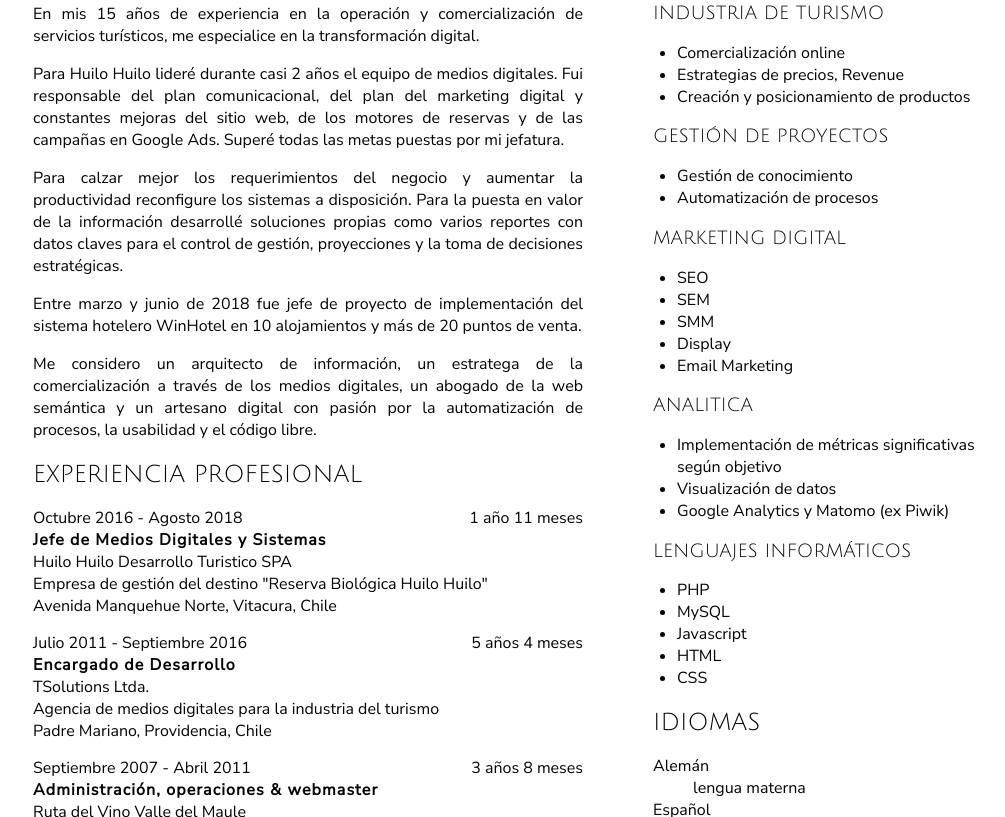
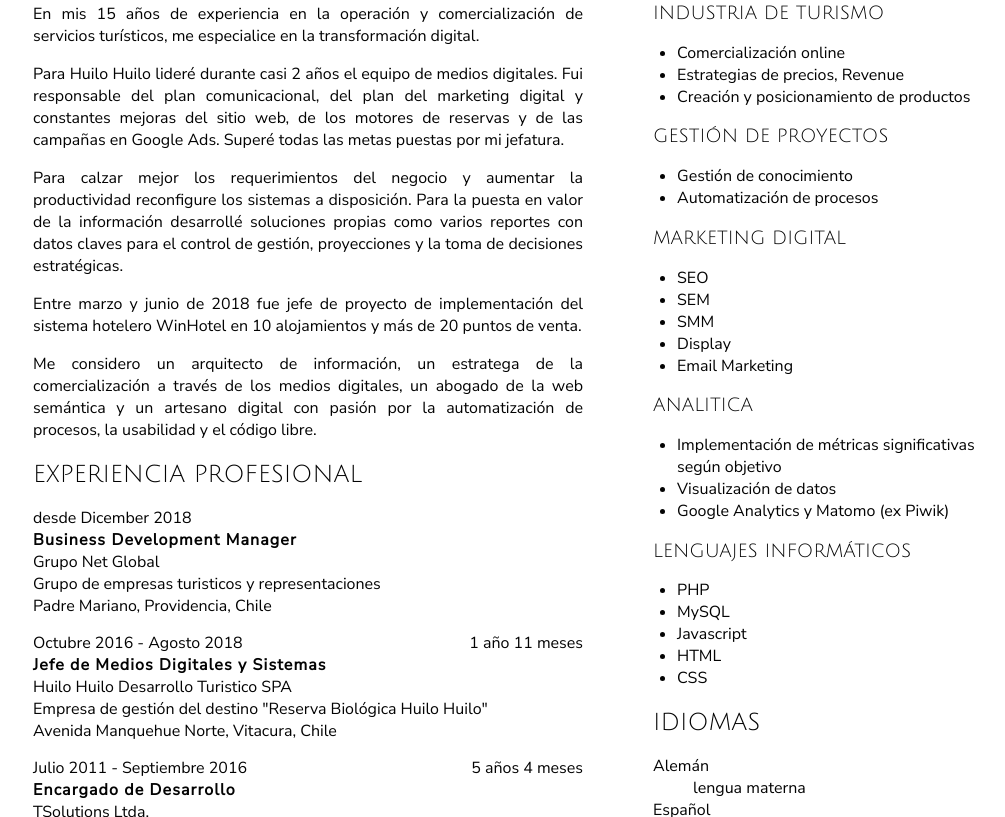
Before and after one commit to seschbra/seschbra.github.io, a plain HTML site: page index.html in a window 1280 px wide. Shown: the part 377-1194 px from the top of the page, without its empty margins (127-1132 px from the left). Drawn offline with Linux system fonts and the light colour scheme.

Commit message:
Add current work

```diff
--- a/index.html
+++ b/index.html
@@ -106,6 +106,23 @@
 						</div>
 						<h2>Experiencia Profesional</h2>
 						<ul class="spacious">
+							<li itemprop="memberOf" itemscope itemtype="http://schema.org/Role">
+								<div>
+									<meta itemprop="startDate" content="2018-12" />
+									desde Dicember 2018
+								</div>
+								<strong itemprop="roleName">Business Development Manager</strong>
+								<div itemprop="memberOf" itemscope itemtype="http://schema.org/Organization">
+									<div itemprop="name">Grupo Net Global</div>
+									<meta itemprop="sameAs" content="http://gruponetglobal.com" />
+									<div itemprop="description">Grupo de empresas turisticos y representaciones</div>
+									<address itemprop="address" itemscope itemtype="http://schema.org/PostalAddress">
+										<span itemprop="streetAddress">Padre Mariano</span>,
+										<span itemprop="addressLocality">Providencia</span>,
+										<meta itemprop="addressCountry" content="CL" />Chile
+									</address>
+								</div>
+							</li>
 							<li itemprop="memberOf" itemscope itemtype="http://schema.org/Role">
 								<div>
 									<meta itemprop="startDate" content="2016-10" />
```
